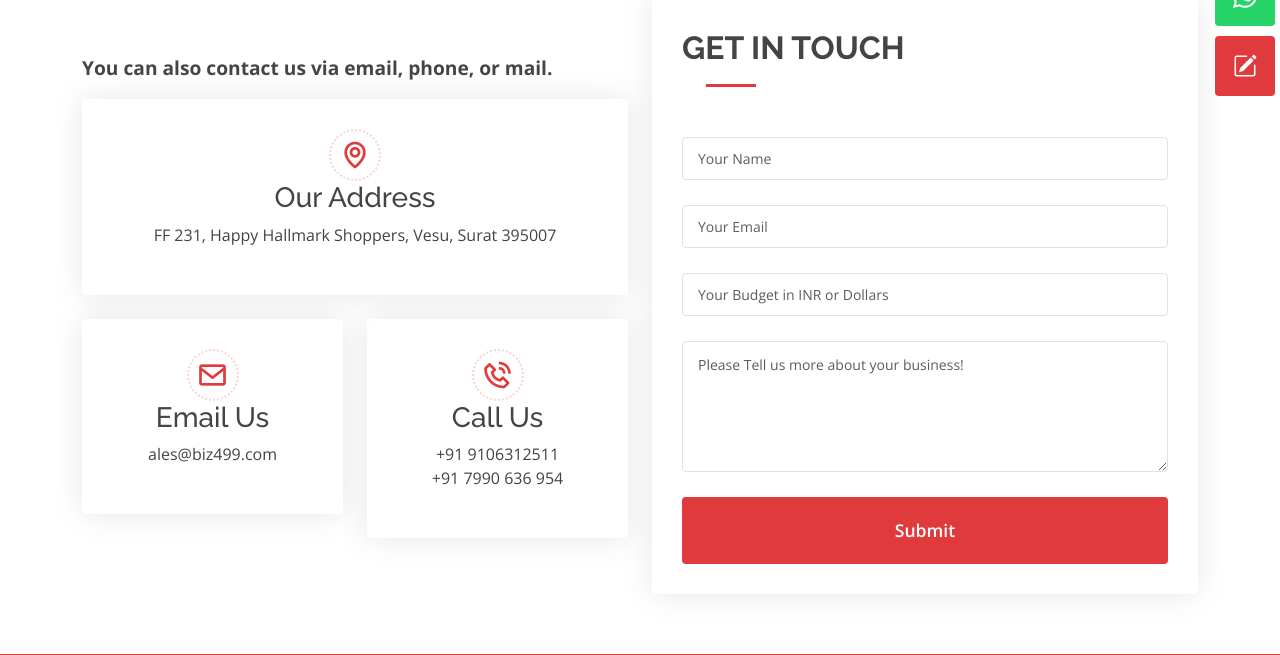
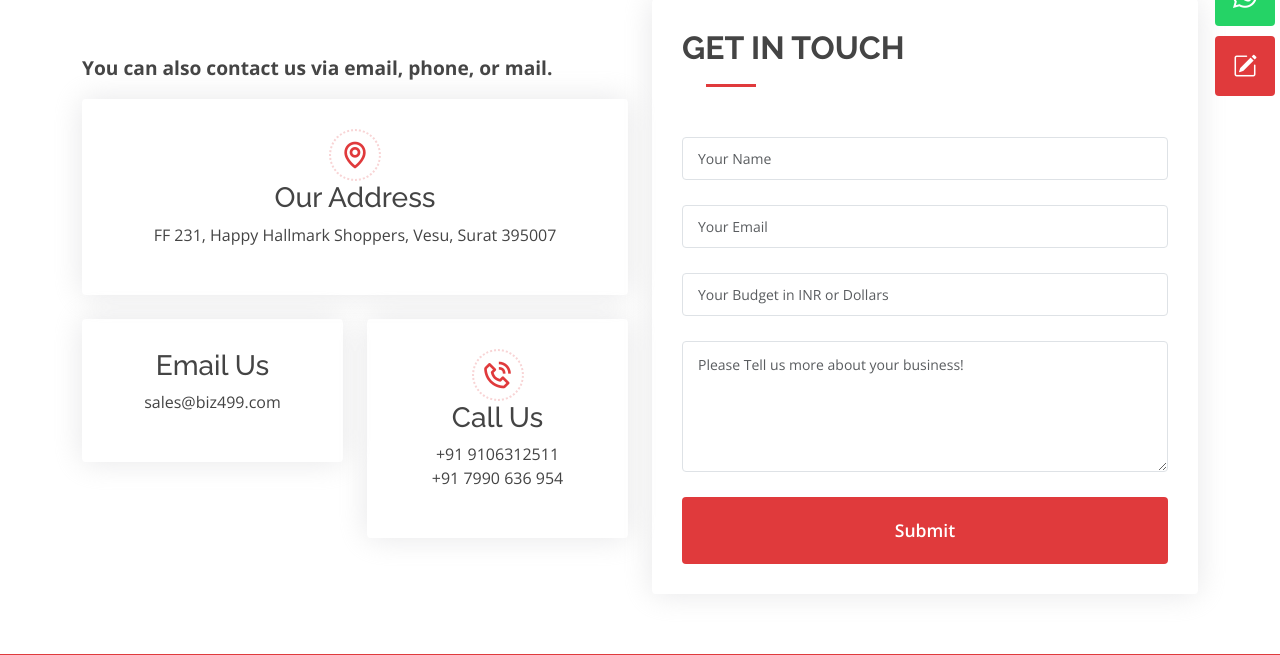
Before and after one commit to readywebsites/biz499dotin_hostinger, a Django app: page /contact/ in a window 1280 px wide. Shown: the part 369-1024 px from the top of the page. Run offline with Django 3.2, Linux system fonts and the light colour scheme; some libraries are stand-ins or nearby versions.

Commit message:
email changes

```diff
--- a/templates/contact.html
+++ b/templates/contact.html
@@ -52,9 +52,8 @@
               </div>
               <div class="col-md-6">
                 <div class="info-box mt-4">
-                  <i class="bx bx-envelope"></i>
                   <h3>Email Us</h3>
-                  <p>ales@biz499.com</p>
+                  <p>sales@biz499.com</p>
                 </div>
               </div>
               <div class="col-md-6">
```
